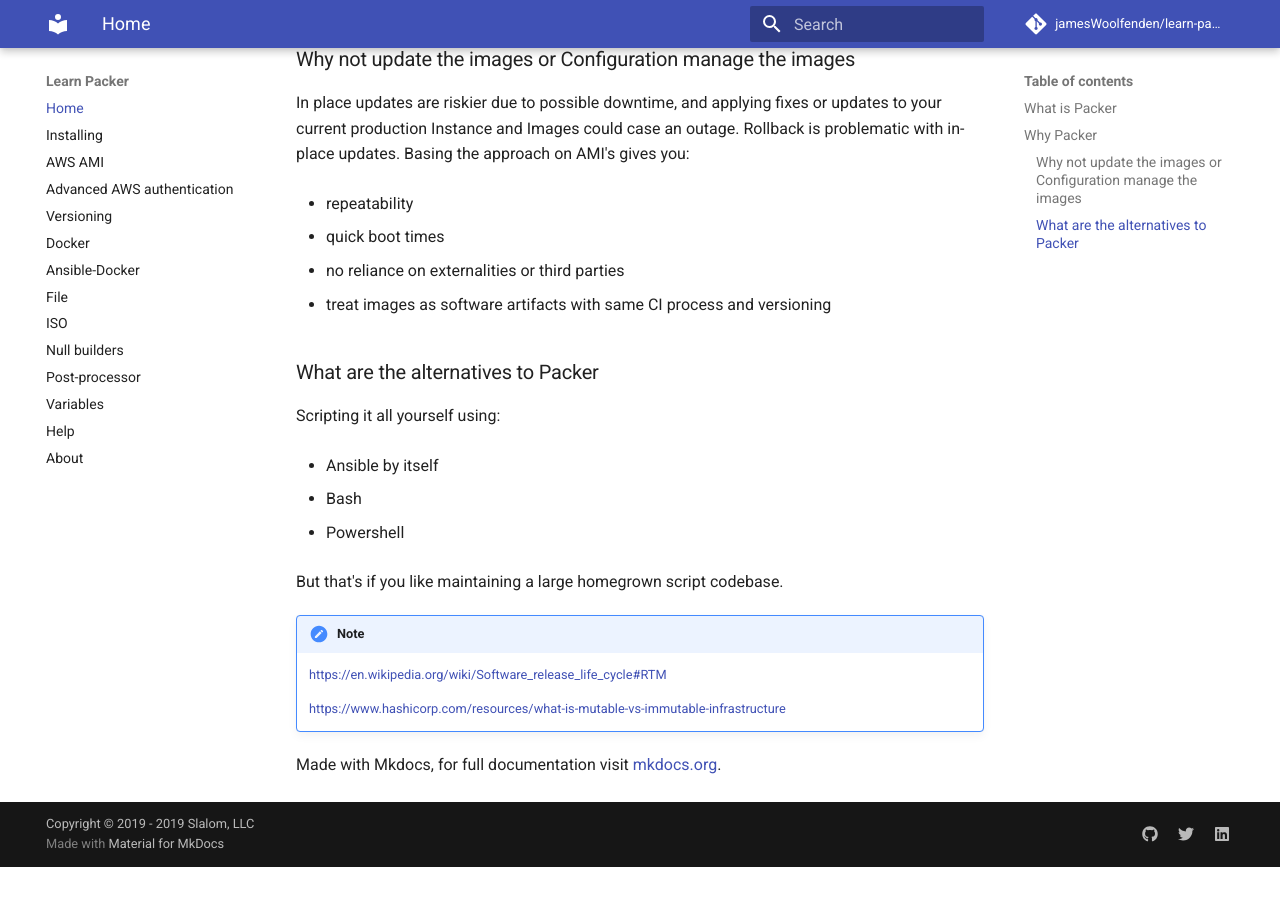
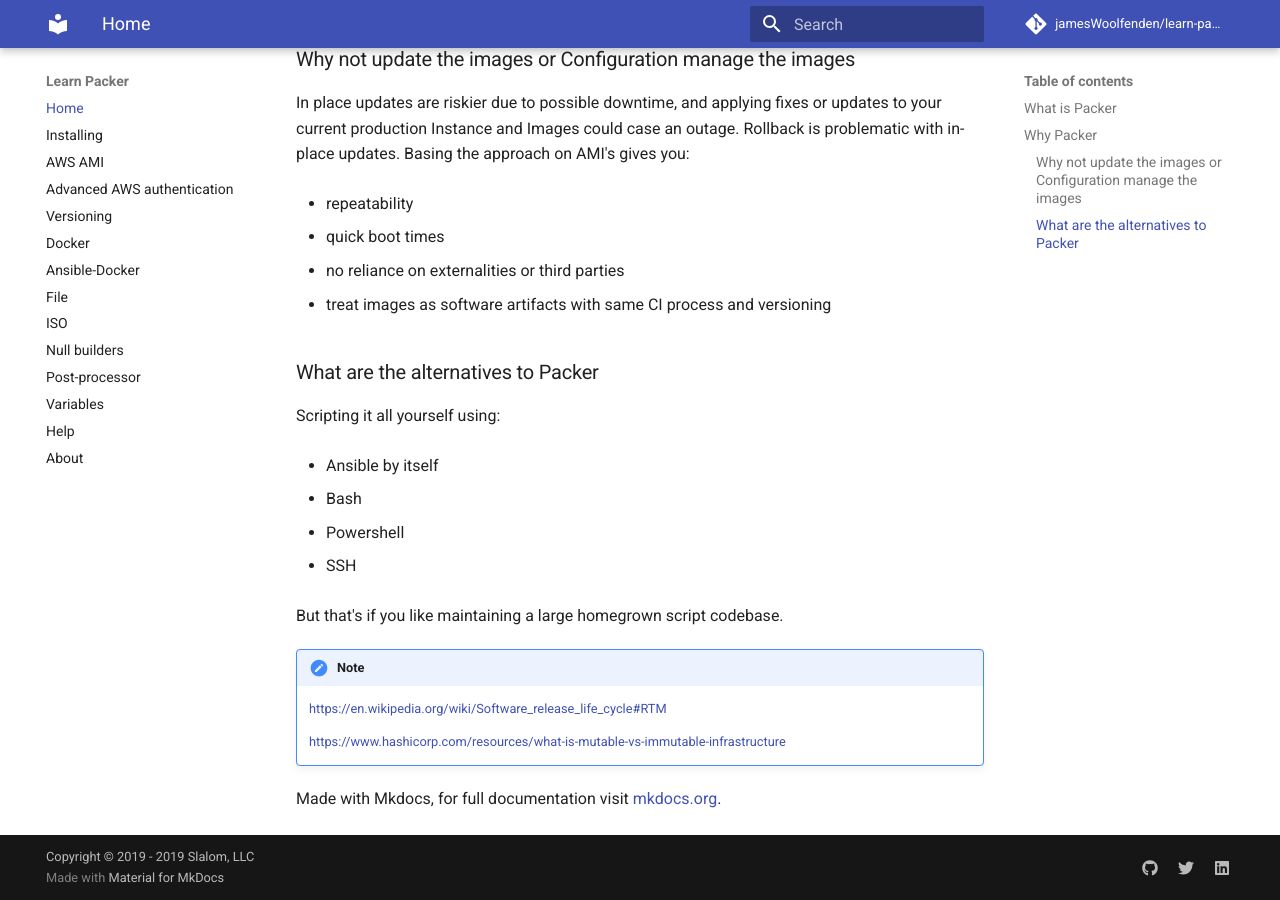
Before and after one commit to JamesWoolfenden/learn-packer, an MkDocs documentation site: the page built from docs/index.md, in a window 1280 px wide and 900 px high, scrolled down 2930 px. Built offline with MkDocs 1.6.1 and Material for MkDocs 9.7.7, drawn with Linux system fonts in a browser that asks for light colours; comment, search, counter and statistics services are not loaded; before the commit the page ends 3797 px from its top, so only the background shows below that.

Commit message:
Update index.md

```diff
--- a/docs/index.md
+++ b/docs/index.md
@@ -164,6 +164,8 @@
 
 - Powershell
 
+- SSH
+
 But that's if you like maintaining a large homegrown script codebase.
 
 !!!Note Links
```
